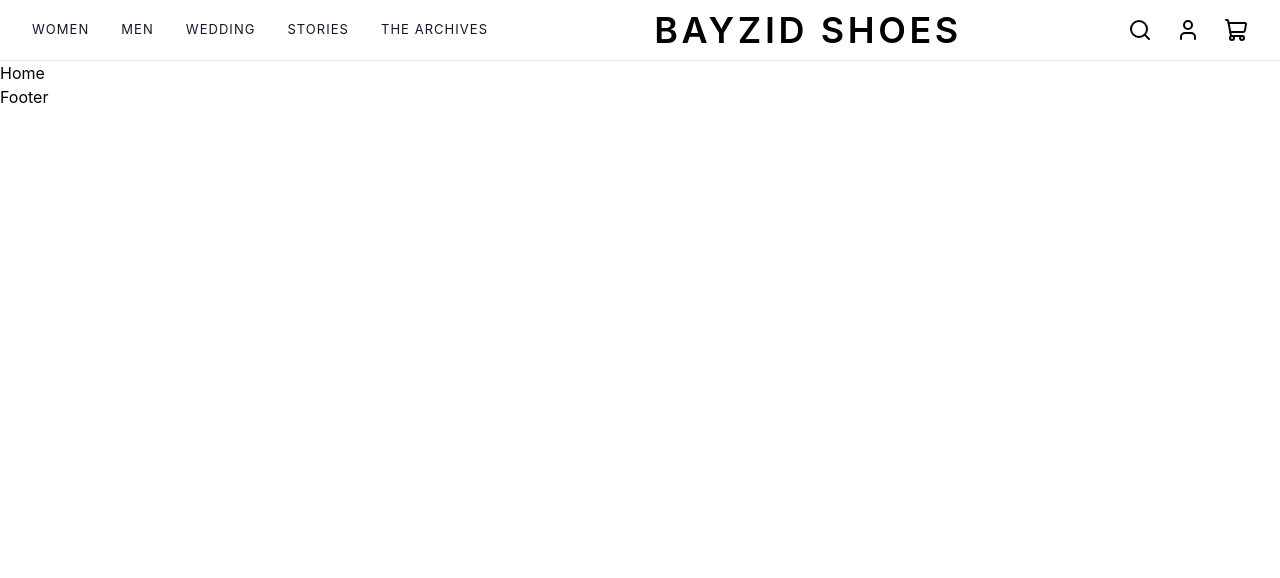
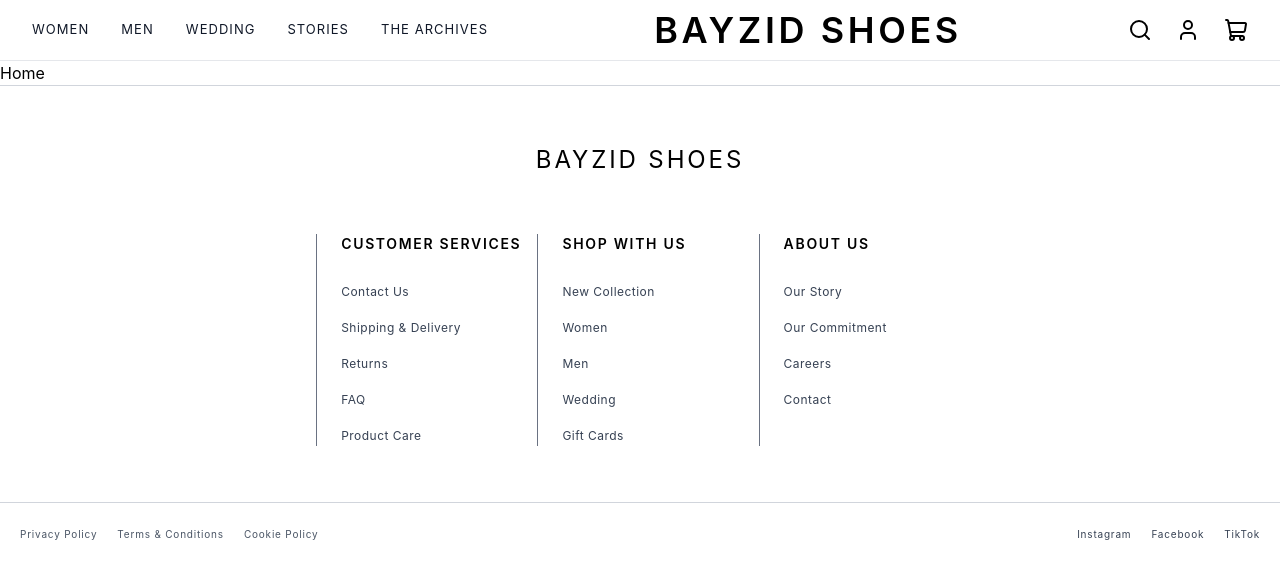
Before and after one commit to Tanjir217/BS, a React (Vite) app: page / in a window 1280 px wide. Shown: the top 578 px of the page. Built offline with nearby package versions, Linux system fonts and the light colour scheme.

Commit message:
doing the footer

```diff
--- a/src/App.jsx
+++ b/src/App.jsx
@@ -1,6 +1,3 @@
-import { useState } from 'react'
-import Header from './components/Header/Header'
-
 
 function App() {
 
--- a/src/components/Footer/Footer.jsx
+++ b/src/components/Footer/Footer.jsx
@@ -1,8 +1,70 @@
-import React from 'react'
+import React, {useState} from 'react'
+import { footerColumns } from '../../data/footer'
+import FooterColumn from './desktop/FooterColumn'
+import FooterMobileAccordion from './mobile/FooterMobileAccordion'
+import FooterBottomBar from './shared/FooterBottomBar'
+function Footer() {
+  const [openSection , setOpenSection] = useState(null)
+  const handleToggle = (sectionId) => {
+    setOpenSection((current) =>
+      current === sectionId ? null : sectionId
+    );
+  };
+  return (
+    <footer className="border-t border-gray-300 bg-white text-black flex flex-col">
 
-function Footer() {
-  return (
-    <div>Footer</div>
+    {/* Desktop Footer */}
+    <div className="mx-auto hidden max-w-360 px-16 py-14 md:block">
+
+      {/* Brand */}
+      <div className="mb-14 text-center">
+        <h2 className="text-[24px] font-normal tracking-[0.12em]">
+          BAYZID SHOES
+        </h2>
+      </div>
+
+      {/* Columns */}
+      <div className="grid grid-cols-3 gap-4">
+        {footerColumns.map((column) => (
+          <FooterColumn
+            key={column.id}
+            column={column}
+
+          />
+        ))}
+      </div>
+
+    </div>
+
+    {/* Mobile Footer */}
+    <div className="px-5 md:hidden">
+
+      {/* Brand */}
+      <div className="py-10 text-center">
+        <h2 className="text-[21px] font-normal tracking-[0.12em]">
+          BAYZID SHOES
+        </h2>
+      </div>
+
+      {/* Accordions */}
+      <div>
+        {footerColumns.map((column) => (
+          <FooterMobileAccordion
+            key={column.id}
+            column={column}
+            isOpen = {openSection === column.id}
+            onToggle =  {() => handleToggle(column.id)}
+          />
+        ))}
+      </div>
+
+    </div>
+
+    {/* Bottom */}
+    <FooterBottomBar />
+
+  </footer>
+
   )
 }
 
--- /dev/null
+++ b/src/components/Footer/desktop/FooterColumn.jsx
@@ -0,0 +1,26 @@
+import { Link } from "react-router-dom";
+
+function FooterColumn({ column }) {
+    return (
+        <div className="md:border-l border-gray-500 pl-6 w-full">
+        <h3 className="mb-6 text-sm font-semibold tracking-[0.12em]">
+            {column.title}
+        </h3>
+
+        <ul className="space-y-3">
+            {column.links.map((link) => (
+            <li key={link.label}>
+                <Link
+                to={link.href}
+                className="text-[12px] tracking-[0.04em] text-gray-700 no-underline transition-opacity duration-200 hover:opacity-50"
+                >
+                {link.label}
+                </Link>
+            </li>
+            ))}
+        </ul>
+        </div>
+    );
+}
+
+export default FooterColumn;
--- /dev/null
+++ b/src/components/Footer/mobile/FooterMobileAccordion.jsx
@@ -0,0 +1,50 @@
+import { useState } from "react";
+import { Link } from "react-router-dom";
+
+function FooterMobileAccordion({ column, onToggle }) {
+  const [isOpen, setIsOpen] = useState(false);
+
+  return (
+    <div className="border-b border-gray-300">
+      <button
+        type="button"
+        onClick={() => setIsOpen((prev) => !prev)}
+        className="flex w-full items-center justify-between py-5 text-left"
+        aria-expanded={isOpen}
+      >
+        <span className="text-[11px] font-medium tracking-[0.12em]">
+          {column.title}
+        </span>
+
+        <span className="text-lg font-light">
+          {isOpen ? "−" : "+"}
+        </span>
+      </button>
+
+      <div
+        className={`grid transition-all duration-300 ease-out ${
+          isOpen
+            ? "grid-rows-[1fr] pb-5 opacity-100"
+            : "grid-rows-[0fr] opacity-0"
+        }`}
+      >
+        <div className="overflow-hidden">
+          <ul className="space-y-4">
+            {column.links.map((link) => (
+              <li key={link.label}>
+                <Link
+                  to={link.href}
+                  className="text-[12px] tracking-[0.03em] text-gray-700 no-underline"
+                >
+                  {link.label}
+                </Link>
+              </li>
+            ))}
+          </ul>
+        </div>
+      </div>
+    </div>
+  );
+}
+
+export default FooterMobileAccordion;
--- /dev/null
+++ b/src/components/Footer/shared/FooterBottomBar.jsx
@@ -0,0 +1,42 @@
+import { Link } from "react-router-dom";
+import { footerLegalLinks, socialLinks } from "../../../data/footer";
+
+function FooterBottomBar() {
+  return (
+    <div className="border-t border-gray-300">
+      <div className="mx-auto flex max-w-360 flex-col gap-6 px-5 py-6 md:flex-row md:items-center md:justify-between">
+
+        {/* Legal */}
+        <div className="flex flex-wrap gap-x-5 gap-y-2">
+          {footerLegalLinks.map((link) => (
+            <Link
+              key={link.label}
+              to={link.href}
+              className="text-[10px] tracking-[0.08em] text-gray-600 no-underline transition-opacity hover:opacity-50"
+            >
+              {link.label}
+            </Link>
+          ))}
+        </div>
+
+        {/* Social */}
+        <div className="flex gap-5">
+          {socialLinks.map((social) => (
+            <a
+              key={social.label}
+              href={social.href}
+              target="_blank"
+              rel="noopener noreferrer"
+              className="text-[10px] tracking-[0.08em] text-gray-700 no-underline transition-opacity hover:opacity-50"
+            >
+              {social.label}
+            </a>
+          ))}
+        </div>
+
+      </div>
+    </div>
+  );
+}
+
+export default FooterBottomBar;
--- /dev/null
+++ b/src/data/footer.js
@@ -0,0 +1,108 @@
+export const footerColumns = [
+        {
+        id: "customer-services",
+        title: "CUSTOMER SERVICES",
+        links: [
+            {
+            label: "Contact Us",
+            href: "/contact",
+            },
+            {
+            label: "Shipping & Delivery",
+            href: "/shipping",
+            },
+            {
+            label: "Returns",
+            href: "/returns",
+            },
+            {
+            label: "FAQ",
+            href: "/faq",
+            },
+            {
+            label: "Product Care",
+            href: "/product-care",
+            },
+        ],
+        },
+
+        {
+        id: "shop-with-us",
+        title: "SHOP WITH US",
+        links: [
+            {
+            label: "New Collection",
+            href: "/collections/new",
+            },
+            {
+            label: "Women",
+            href: "/women",
+            },
+            {
+            label: "Men",
+            href: "/men",
+            },
+            {
+            label: "Wedding",
+            href: "/wedding",
+            },
+            {
+            label: "Gift Cards",
+            href: "/gift-cards",
+            },
+        ],
+        },
+
+        {
+        id: "about-us",
+        title: "ABOUT US",
+        links: [
+            {
+            label: "Our Story",
+            href: "/about",
+            },
+            {
+            label: "Our Commitment",
+            href: "/commitment",
+            },
+            {
+            label: "Careers",
+            href: "/careers",
+            },
+            {
+            label: "Contact",
+            href: "/contact",
+            },
+        ],
+        },
+    ];
+
+export const footerLegalLinks = [
+        {
+        label: "Privacy Policy",
+        href: "/privacy-policy",
+        },
+        {
+        label: "Terms & Conditions",
+        href: "/terms",
+        },
+        {
+        label: "Cookie Policy",
+        href: "/cookie-policy",
+        },
+    ];
+
+export const socialLinks = [
+        {
+        label: "Instagram",
+        href: "#",
+        },
+        {
+        label: "Facebook",
+        href: "#",
+        },
+        {
+        label: "TikTok",
+        href: "#",
+        },
+    ];
```
